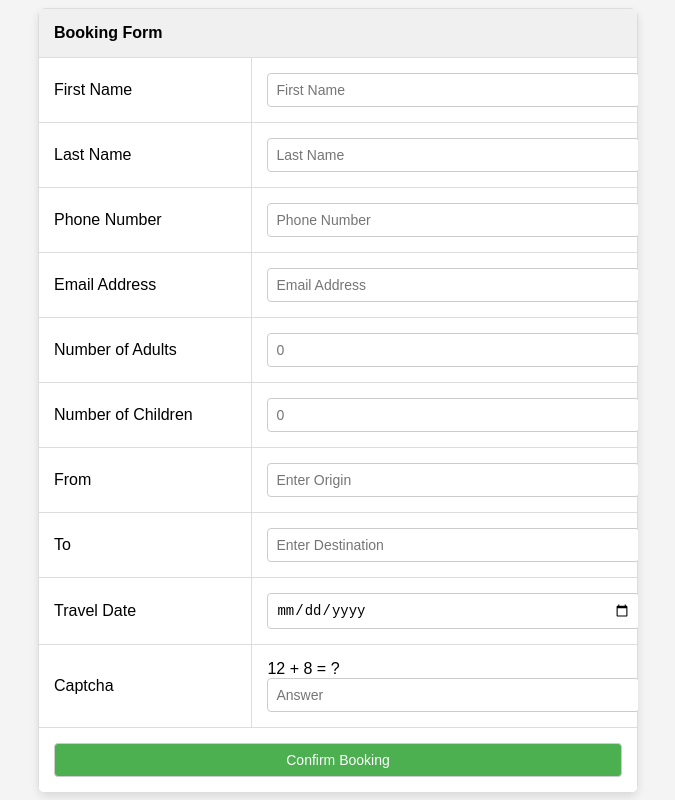
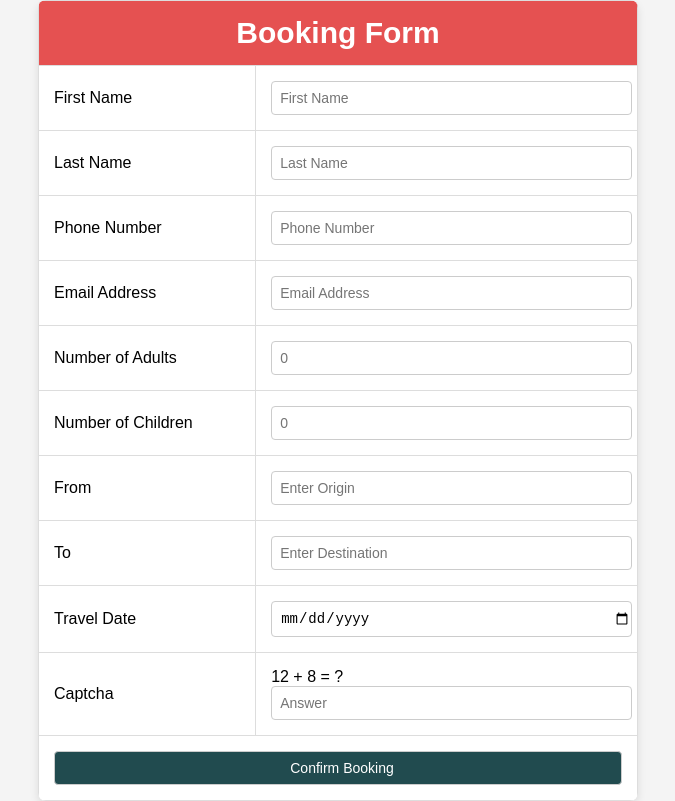
Before and after one commit to ow-tech/tranquil, a plain HTML site: page bookTransfers.html in a window 1280 px wide. Shown: the whole page, without its empty margins (302-977 px from the left). Drawn offline with Linux system fonts and the light colour scheme.

Commit message:
remodified the booking section

```diff
--- a/bookTransfers.html
+++ b/bookTransfers.html
@@ -7,7 +7,6 @@
     <title>Book Transfers</title>
 </head>
 <body>
-    <title>Booking Form</title>
 <book-now>
 
     <table>
--- a/style.css
+++ b/style.css
@@ -209,7 +209,7 @@ align-items: center;
 /*----------------------------bookTransfers page css--------------------------*/
 /* General styling for table */
 book-now {
-  font-family: poppins, sans-serif;
+  font-family: Arial, Helvetica, sans-serif, sans-serif;
   display: flex;
   justify-content: center;
   align-items: center;
@@ -232,23 +232,28 @@ th, td {
   text-align: left;
 }
 th {
-  background-color: #f0f0f0;
-  font-weight: bold;
+  color: #fff;
+  background-color: #E55151;
+ font-weight: bold;
+ font-size: 30px;
+  text-align: center;
 }
 input, select, button {
   width: 100%;
   padding: 8px;
+  padding-right: 0;
   border: 1px solid #ccc;
   border-radius: 4px;
   font-size: 14px;
 }
 button {
-  background-color: #4CAF50;
+  background-color: #214B4F;
   color: white;
   cursor: pointer;
 }
 button:hover {
-  background-color: #45a049;
+  background-color: #F1844C;
+  transition: 0.3s;
 }
 
 /* Responsive design for small screens */
```
